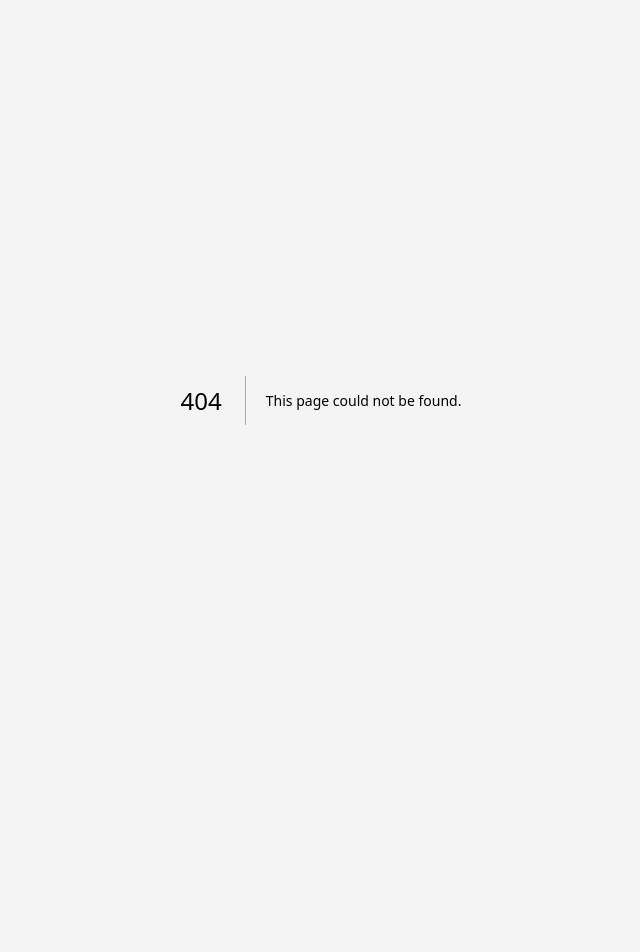
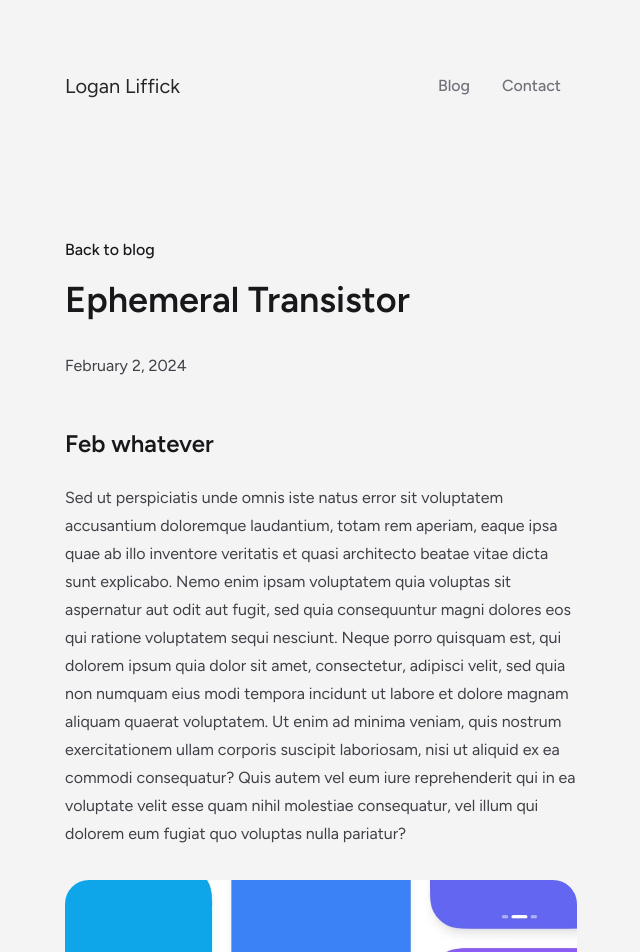
Before and after one commit to loganliffick/personal-site, a Next.js app: page /blog/ephemeral-transistor in a window 1280 px wide. Before the commit this address had no page. Shown: the top 952 px of the page, without its empty margins (319-959 px from the left). Before the commit the page ends 800 px from the top, so only its background shows below. Built offline with nearby package versions, Linux system fonts and the light colour scheme.

Commit message:
added blog

```diff
--- a/package.json
+++ b/package.json
@@ -18,6 +18,7 @@
     "react-dom": "^18.2.0",
     "react-firebase-hooks": "^5.1.1",
     "react-intersection-observer": "^9.8.0",
+    "react-spltjs": "^1.0.0",
     "slugify": "^1.6.6",
     "tailwind-merge": "^2.2.1"
   },
--- a/src/components/Button.tsx
+++ b/src/components/Button.tsx
@@ -10,7 +10,7 @@ const Button = (props: {
   onClick?: () => void
   state?: boolean
   text: string
-  type?: 'primary' | 'secondary'
+  type: 'primary' | 'secondary'
 }) => {
   const className = cn(
     'w-full rounded-2xl px-4 py-2.5 font-medium sm:transition-transform active:scale-95 block w-max',
--- a/src/components/Nav.tsx
+++ b/src/components/Nav.tsx
@@ -2,7 +2,6 @@ import Button from 'components/Button'
 import useClickOutside from 'hooks/useClickOutside'
 import Link, { LinkProps } from 'next/link'
 import { useState } from 'react'
-import { useInView } from 'react-intersection-observer'
 import { cn } from 'utils/tw'
 
 const MenuItem = (props: {
@@ -29,23 +28,14 @@ const Nav = () => {
     setOpen(false)
   })
 
-  const { ref, inView } = useInView({
-    threshold: 0.2,
-    triggerOnce: true,
-  })
-
   return (
-    <header
-      className={cn(
-        'fade relative z-10 mt-6 flex w-full items-center justify-center px-6 text-zinc-800 sm:mt-16 sm:px-10',
-        { 'animate-fadeSm': inView },
-      )}
-      ref={ref}
-    >
+    <header className="relative z-10 mt-6 flex w-full items-center justify-center px-6 text-zinc-800 sm:mt-16 sm:px-10">
       <nav className="flex w-full max-w-lg items-center justify-between">
         <Link className="pl-4 text-xl sm:pl-0" href="/">
           Logan Liffick
         </Link>
+        <nav className="flex">
+          <Button text="Blog" type="secondary" as="a" href={'/blog'} />
           <div className="relative z-50" ref={menuRef}>
             <Button
               onClick={() => {
@@ -64,13 +54,17 @@ const Nav = () => {
               )}
               onClick={() => setOpen(!open)}
             >
-            <MenuItem text="Twitter" href="https://twitter.com/logan_liffick" />
+              <MenuItem
+                text="Twitter"
+                href="https://twitter.com/logan_liffick"
+              />
               <MenuItem text="Github" href="https://github.com/loganliffick" />
               <MenuItem text="Read CV" href="https://read.cv/loganliffick" />
               <MenuItem text="Email" href="mailto:hello@loganliffick.com" />
             </ul>
           </div>
         </nav>
+      </nav>
     </header>
   )
 }
--- a/src/components/Section.tsx
+++ b/src/components/Section.tsx
@@ -2,14 +2,14 @@ import { cn } from 'utils/tw'
 
 const Section = (props: {
   children?: React.ReactNode
+  className?: string
   visualize?: boolean
-  width?: '3xl'
 }) => (
   <section
     className={cn(
       'my-32 flex w-full max-w-lg flex-col items-center text-zinc-800',
-      { 'max-w-3xl': props.width === '3xl' },
       { 'bg-orange-200': props.visualize },
+      props.className,
     )}
   >
     {props.children}
--- /dev/null
+++ b/src/components/blog/BackButton.tsx
@@ -0,0 +1,23 @@
+import Link from 'next/link'
+import { ArrowLeft } from 'phosphor-react'
+
+const BackButton = () => {
+  return (
+    <div className="mb-4 animate-fade">
+      <Link
+        aria-description="return to blog"
+        className="group flex w-max -translate-x-5 items-center gap-1.5 no-underline duration-300 ease-bounce sm:hover:translate-x-0 sm:active:-translate-x-5"
+        href={'/blog'}
+      >
+        <ArrowLeft
+          weight="bold"
+          size={14}
+          className="-translate-x-4 opacity-0 duration-300 ease-bounce sm:group-hover:translate-x-0 sm:group-hover:opacity-100 sm:group-active:-translate-x-4 sm:group-active:opacity-0"
+        />
+        Back to blog
+      </Link>
+    </div>
+  )
+}
+
+export default BackButton
--- /dev/null
+++ b/src/pages/404.tsx
@@ -0,0 +1,31 @@
+import Button from 'components/Button'
+import Layout from 'components/Layout'
+import Section from 'components/Section'
+import Splt from 'react-spltjs'
+
+const myArray = [['text-blue-500'], ['text-indigo-500'], ['text-violet-500']]
+
+const Page = () => (
+  <Layout>
+    <Section>
+      <h1 className="mb-3 font-mono text-8xl font-black">
+        <Splt
+          array={myArray}
+          text="404"
+          className="inline-block animate-revealLg"
+          speed={0.5}
+          offset={0.2}
+          ease="cubic-bezier(0,-1,0,3)"
+        />
+      </h1>
+      <h2 className="mb-12 animate-revealSm text-zinc-500">
+        This is a throwback, iykyk
+      </h2>
+      <div className="animate-rotate">
+        <Button text={`Take me home`} as="a" href={'./'} type="primary" />
+      </div>
+    </Section>
+  </Layout>
+)
+
+export default Page
--- /dev/null
+++ b/src/pages/blog/ephemeral-transistor.tsx
@@ -0,0 +1,59 @@
+import Layout from 'components/Layout'
+import Section from 'components/Section'
+import BackButton from 'components/blog/BackButton'
+import Image from 'next/image'
+import testImage from 'public/images/test-img.jpg'
+
+const Page = () => (
+  <Layout
+    metaTagsProps={{ title: 'Ephemeral Transistor', description: 'An article' }}
+  >
+    <Section>
+      <article className="prose prose-zinc w-full max-w-prose prose-headings:font-semibold prose-img:rounded-3xl">
+        <header>
+          <BackButton />
+          <h1 className="animate-fadeMd">Ephemeral Transistor</h1>
+          <p className="animate-fadeMd">February 2, 2024</p>
+        </header>
+        <section className="animate-fadeLg">
+          <h2>Feb whatever</h2>
+          <p>
+            Sed ut perspiciatis unde omnis iste natus error sit voluptatem
+            accusantium doloremque laudantium, totam rem aperiam, eaque ipsa
+            quae ab illo inventore veritatis et quasi architecto beatae vitae
+            dicta sunt explicabo. Nemo enim ipsam voluptatem quia voluptas sit
+            aspernatur aut odit aut fugit, sed quia consequuntur magni dolores
+            eos qui ratione voluptatem sequi nesciunt. Neque porro quisquam est,
+            qui dolorem ipsum quia dolor sit amet, consectetur, adipisci velit,
+            sed quia non numquam eius modi tempora incidunt ut labore et dolore
+            magnam aliquam quaerat voluptatem. Ut enim ad minima veniam, quis
+            nostrum exercitationem ullam corporis suscipit laboriosam, nisi ut
+            aliquid ex ea commodi consequatur? Quis autem vel eum iure
+            reprehenderit qui in ea voluptate velit esse quam nihil molestiae
+            consequatur, vel illum qui dolorem eum fugiat quo voluptas nulla
+            pariatur?
+          </p>
+          <Image src={testImage} alt="Image" />
+          <p>
+            Sed ut perspiciatis unde omnis iste natus error sit voluptatem
+            accusantium doloremque laudantium, totam rem aperiam, eaque ipsa
+            quae ab illo inventore veritatis et quasi architecto beatae vitae
+            dicta sunt explicabo. Nemo enim ipsam voluptatem quia voluptas sit
+            aspernatur aut odit aut fugit, sed quia consequuntur magni dolores
+            eos qui ratione voluptatem sequi nesciunt. Neque porro quisquam est,
+            qui dolorem ipsum quia dolor sit amet, consectetur, adipisci velit,
+            sed quia non numquam eius modi tempora incidunt ut labore et dolore
+            magnam aliquam quaerat voluptatem. Ut enim ad minima veniam, quis
+            nostrum exercitationem ullam corporis suscipit laboriosam, nisi ut
+            aliquid ex ea commodi consequatur? Quis autem vel eum iure
+            reprehenderit qui in ea voluptate velit esse quam nihil molestiae
+            consequatur, vel illum qui dolorem eum fugiat quo voluptas nulla
+            pariatur?
+          </p>
+        </section>
+      </article>
+    </Section>
+  </Layout>
+)
+
+export default Page
--- a/src/pages/blog/index.tsx
+++ b/src/pages/blog/index.tsx
@@ -1,13 +1,39 @@
 import Layout from 'components/Layout'
+import Section from 'components/Section'
+import moment from 'moment'
+import Link from 'next/link'
+import { HandPointing } from 'phosphor-react'
+import slugify from 'slugify'
 
-const Page = () => {
-  return (
-    <Layout>
-      <div className="flex h-[600px] items-center text-xl font-medium">
-        Blog's going here ✌️
+const Item = (props: { date: string; title: string; offset?: string }) => (
+  <article
+    className="reveal w-full animate-revealSm pb-2"
+    style={{ animationDelay: props.offset + 's' }}
+  >
+    <Link
+      aria-description={props.title}
+      className="group flex w-full justify-between border-b border-zinc-300 py-4 align-baseline text-zinc-700 transition duration-100 active:scale-x-95 sm:hover:border-zinc-400"
+      href={'/blog/' + slugify(props.title, { lower: true })}
+    >
+      <h2 className="font-medium duration-300 ease-bounce">{props.title}</h2>
+      <div className="flex translate-x-6 items-center gap-2 transition-transform duration-300 ease-bounce sm:group-hover:translate-x-0">
+        <p className="text-sm opacity-70">
+          {moment(props.date).format('MMMM D, YYYY')}
+        </p>
+        <HandPointing className="translate-x-4 rotate-45 opacity-0 transition duration-300 ease-bounce sm:group-hover:translate-x-0 sm:group-hover:opacity-100" />
       </div>
-    </Layout>
-  )
-}
+    </Link>
+  </article>
+)
+
+const Page = () => (
+  <Layout>
+    <Section>
+      <Item title="The collector's bounty" date="2024-02-04" />
+      <Item title="Maybe atlas shrugged" date="2024-01-04" offset="0.2" />
+      <Item title="Ephemeral transistor" date="2023-12-14" offset="0.4" />
+    </Section>
+  </Layout>
+)
 
 export default Page
--- a/tailwind.config.ts
+++ b/tailwind.config.ts
@@ -102,7 +102,9 @@ const config: Config = {
         fadeXs: 'fade 0.2s forwards',
         fadeSm: 'fade 0.4s forwards',
         fade: 'fade 0.8s forwards',
-        fadeMd: 'fade 2s forwards',
+        fadeMd: 'fade 1.2s forwards',
+        fadeLg: 'fade 1.6s forwards',
+        fadeXl: 'fade 2s forwards',
 
         scaleFade: 'scaleFade 0.4s cubic-bezier(0.7,0,0.5,2) forwards',
 
```
Also changed, not shown: 2 other files (tests, documents, lock files or other folders). Lines whose indentation alone changed are shown as unchanged.
